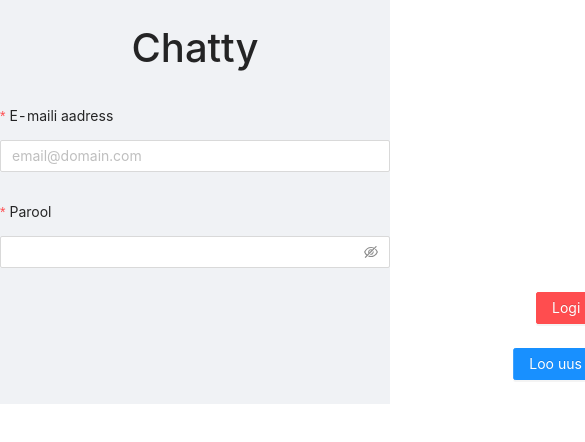
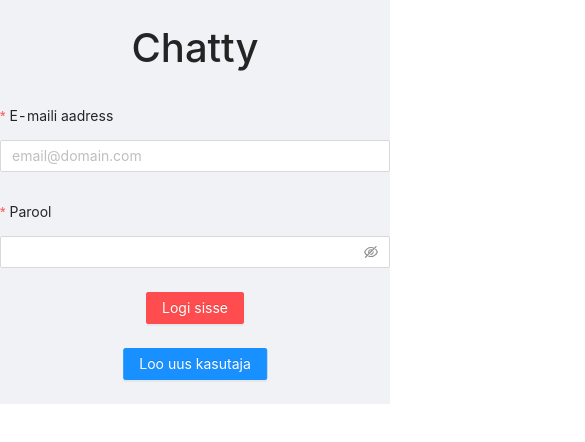
Before and after one commit to rakenduste-programmeerimine-2021/chatty, a React (Create React App) app in the folder chatty/: page / in a window 390 px wide. Shown: the top 442 px of the page, 585 px wide, since content can reach past the window. Built offline with nearby package versions, Linux system fonts and the light colour scheme; no server answers.

Commit message:
responsiveness parandused, disaini täiendused

```diff
--- a/chatty/src/components/LoginForm.css
+++ b/chatty/src/components/LoginForm.css
@@ -1,17 +1,11 @@
 #login_button {
-    margin: 0;
-    position: absolute;
-    top: 50%;
-    left: 150%;
-    -ms-transform: translate(-50%, -50%);
+    position: fixed;
+    left: 50%;
     transform: translate(-50%, -50%);
 }
 
 #newAccount {
-    margin: 0;
-    position: absolute;
-    top: 50%;
-    left: 150%;
-    -ms-transform: translate(-50%, -50%);
+    position: fixed;
+    left: 50%;
     transform: translate(-50%, -50%);
 }
--- a/chatty/src/pages/Chat.js
+++ b/chatty/src/pages/Chat.js
@@ -155,11 +155,11 @@ function Chat() {
     return (
         <Layout>
             <Header>
-                <span style={{ color: "#FFFFFF", fontSize: "22px" }}>Vestlus kasutajaga {chatName}</span>
+                <div style={{ color: "#FFFFFF", fontSize: "18px", whiteSpace: "nowrap", overflow: "hidden", textOverflow: "ellipsis", marginRight: "12vw" }}>Vestlus kasutajaga {chatName}</div>
                 <Button type="danger" id="backButton" onClick={exitChat}>Tagasi</Button>
             </Header>
             <Content>
-                <div>
+                <div style={{ padding: "15px" }}>
                     <div style={{ width: "73%" }}>
                         {renderChats.map((e) => {
                             if(e.sender === "you") {
@@ -168,7 +168,8 @@ function Chat() {
                                         display: 'inline-block',
                                         border: '2px solid gray',
                                         borderRadius: '5px',
-                                        padding: '5px' }}>
+                                        padding: '5px',
+                                        marginTop: '10px' }}>
                                                 <b>{yourName}:</b><br />
                                                 {e.message}
                                             </div>
@@ -180,7 +181,8 @@ function Chat() {
                                         display: 'inline-block',
                                         border: '2px solid #d1a54d',
                                         borderRadius: '5px',
-                                        padding: '5px' }}>
+                                        padding: '5px',
+                                        marginTop: '10px' }}>
                                                 {e.message}
                                             </div>
                                             <br />
@@ -191,7 +193,8 @@ function Chat() {
                                         display: 'inline-block',
                                         border: '2px solid #d1a54d',
                                         borderRadius: '5px',
-                                        padding: '5px' }}>
+                                        padding: '5px',
+                                        marginTop: '10px' }}>
                                                 <b>{elseName}:</b><br />
                                                 {e.message}
                                             </div>
@@ -200,7 +203,7 @@ function Chat() {
                             }
                         })}
                     </div>
-                    <div className="site-input-group-wrapper">
+                    <div className="site-input-group-wrapper" style={{ marginTop: "15px" }}>
                         <Input.Group compact>
                             <Input style={{ width: '75%' }} placeholder="Sisesta sõnum" value={currentChat} onChange={handleChange} />
                             <Button type="primary" onClick={sendMessage}>Saada</Button>
--- a/chatty/src/pages/Home.js
+++ b/chatty/src/pages/Home.js
@@ -85,7 +85,7 @@ function Home() {
     return (
         <Layout>
             <Header>
-                <span style={{ color: "#FFFFFF", fontSize: "22px" }}>Tere, {loggedInFullName}!</span>
+                <div style={{ color: "#FFFFFF", fontSize: "18px", whiteSpace: "nowrap", overflow: "hidden", textOverflow: "ellipsis", marginRight: "19vw" }}>Tere, {loggedInFullName}!</div>
                 <Button type="danger" id="logoutButton" onClick={logOut}>Logi välja</Button>
             </Header>
             <Content id="content">
```
